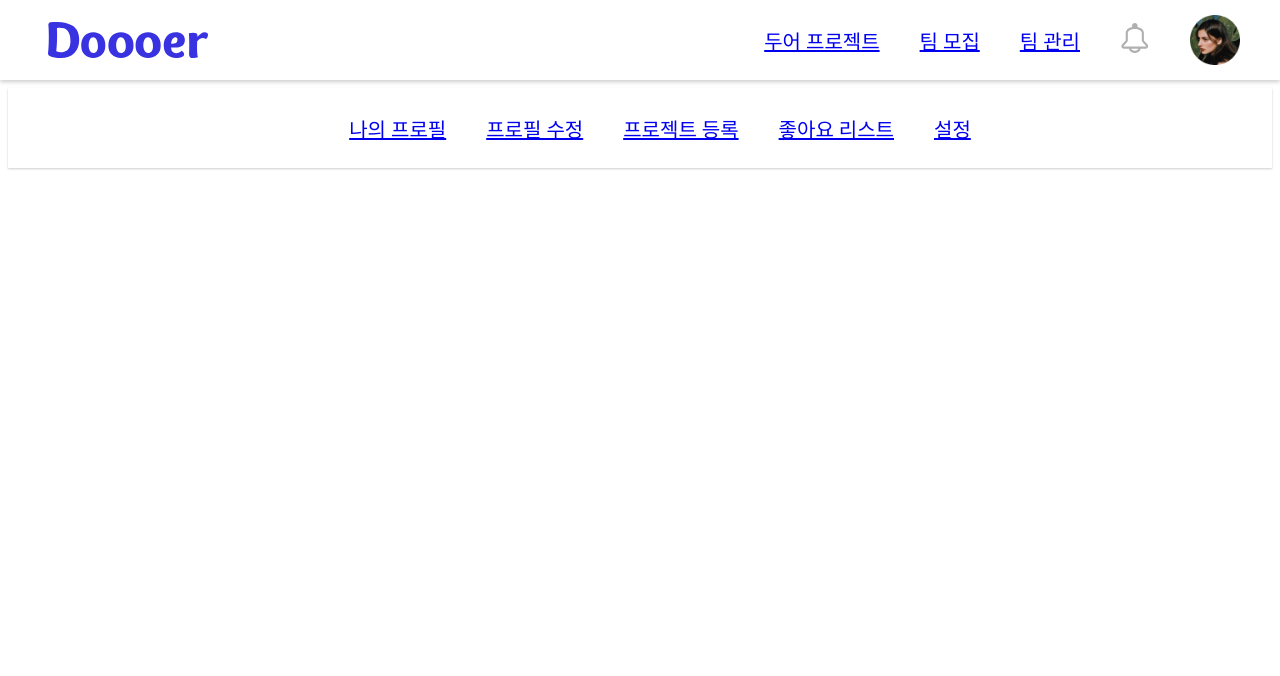
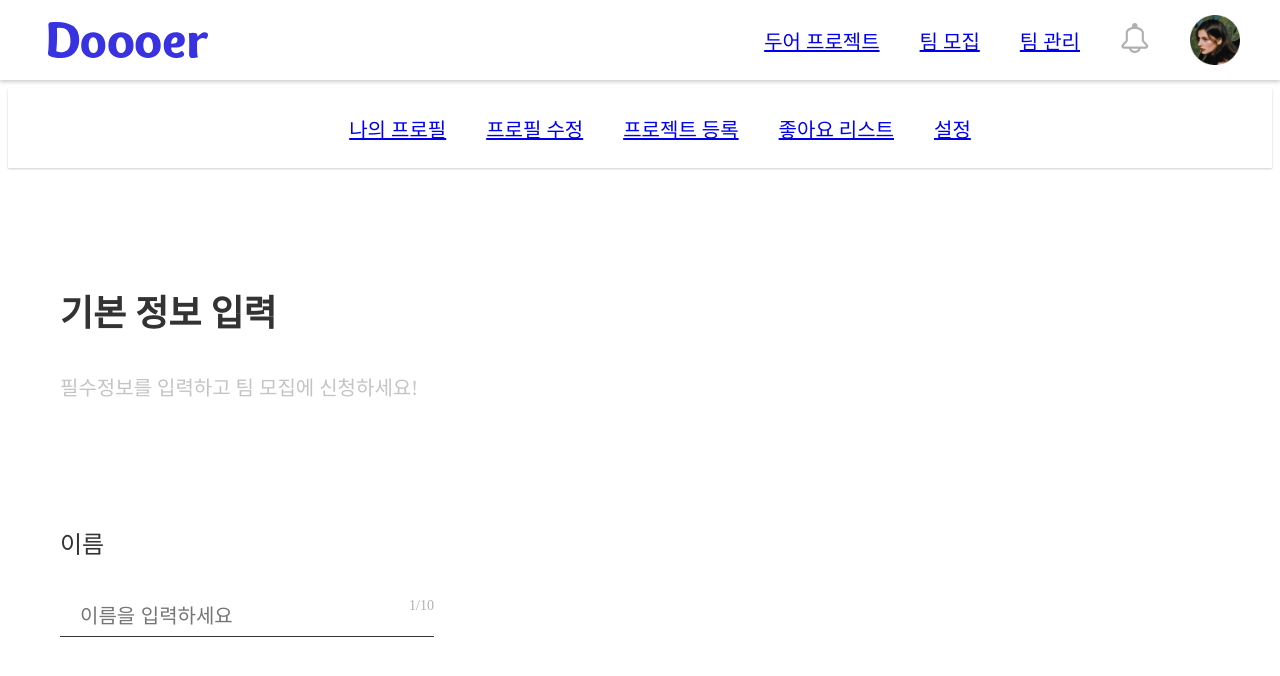
Before and after one commit to doooer/frontend, a Next.js app in the folder apps/main/: page /profile/edit in a window 1280 px wide. Shown: the top 676 px of the page. Built offline with nearby package versions, Linux system fonts and the light colour scheme.

Commit message:
FEAT: 임시커밋

```diff
--- a/apps/main/src/domains/profile/edit/Edit.model.ts
+++ b/apps/main/src/domains/profile/edit/Edit.model.ts
@@ -1,7 +1,11 @@
 import * as yup from 'yup';
 
-export interface EditRequest {}
+export interface EditRequest {
+  name: string;
+}
 
 export interface EditResponse {}
 
-export const EditRequestSchema = yup.object().shape({});
+export const EditRequestSchema = yup.object().shape({
+  name: yup.string().max(10).required(),
+});
--- a/apps/main/src/domains/profile/edit/Edit.view.model.ts
+++ b/apps/main/src/domains/profile/edit/Edit.view.model.ts
@@ -4,7 +4,7 @@ import { useForm } from 'react-hook-form';
 import { useMutation } from 'react-query';
 
 import { ViewModel } from '~/core/ViewModel';
-import { EditRequest, EditResponse } from '~/domains/profile/edit/Edit.model';
+import { EditRequest, EditRequestSchema, EditResponse } from '~/domains/profile/edit/Edit.model';
 
 export type EditViewModel = ViewModel<typeof useEditViewModel>;
 
@@ -17,8 +17,9 @@ export function useEditViewModel() {
     control,
     formState: { errors },
     handleSubmit,
+    getValues,
   } = useForm<EditRequest>({
-    resolver: yupResolver(),
+    resolver: yupResolver(EditRequestSchema),
     defaultValues: {},
   });
 
@@ -35,6 +36,7 @@ export function useEditViewModel() {
   return {
     control,
     errors,
+    getValues,
     hasAdditionalInfo,
     toggleAdditionalInfo,
     handleEditSubmit,
--- a/apps/main/src/domains/profile/edit/Edit.view.tsx
+++ b/apps/main/src/domains/profile/edit/Edit.view.tsx
@@ -1,16 +1,88 @@
+import styled from '@emotion/styled';
 import React from 'react';
+import { Controller } from 'react-hook-form';
 
-import { Main } from '~/domains/_layout/defaultLayout';
+import { Main, Section } from '~/domains/_layout/defaultLayout';
 
 import SubHeader from '../components/SubHeader';
+import Input from './components/Input';
 import { EditViewModel } from './Edit.view.model';
 
 export const EditView: React.VFC<EditViewModel> = React.memo(
-  ({ control, errors, handleEditSubmit, hasAdditionalInfo, toggleAdditionalInfo }) => {
+  ({ control, errors, handleEditSubmit, hasAdditionalInfo, toggleAdditionalInfo, getValues }) => {
     return (
       <Main>
         <SubHeader />
+
+        <Section>
+          <Content>
+            <TitleWrapper>
+              <Title>기본 정보 입력</Title>
+              <SubTitle>필수정보를 입력하고 팀 모집에 신청하세요!</SubTitle>
+            </TitleWrapper>
+
+            <InputWrapper>
+              <InputLabel>이름</InputLabel>
+              <Controller
+                control={control}
+                name="name"
+                defaultValue=""
+                render={({ field: { value, onChange, onBlur } }) => (
+                  <Input
+                    width={374}
+                    value={value}
+                    placeholder="이름을 입력하세요"
+                    onBlur={onBlur}
+                    onChange={onChange}
+                    maxLength={10}
+                  />
+                )}
+              />
+            </InputWrapper>
+          </Content>
+        </Section>
       </Main>
     );
   },
 );
+
+const Content = styled.div`
+  width: 100%;
+  display: flex;
+  flex-direction: column;
+  justify-content: flex-start;
+`;
+
+const TitleWrapper = styled.div`
+  width: 100%;
+  margin-top: 60px;
+  padding: ${({ theme: { space } }) => `${space.xSmall} 0px ${space.xSmall} ${space.xSmall}`};
+`;
+
+const Title = styled.p`
+  font-size: ${(props) => props.theme.fontSize.title};
+  font: ${(props) => props.theme.font.bold};
+  color: ${(props) => props.theme.color.black0};
+  font-weight: 700;
+`;
+
+const SubTitle = styled.p`
+  margin-top: ${(props) => props.theme.space.xSmall};
+  font: ${(props) => props.theme.font.medium};
+  color: #c4c4c4;
+  font-size: ${(props) => props.theme.fontSize.large};
+  font-weight: 500;
+`;
+
+const InputWrapper = styled.div`
+  margin-top: ${(props) => props.theme.space.large};
+  width: 100%;
+  padding: ${({ theme: { space } }) => `${space.xSmall} 0px ${space.large} ${space.xSmall}`};
+`;
+
+const InputLabel = styled.p`
+  color: ${(props) => props.theme.color.black0};
+  font-size: ${(props) => props.theme.fontSize.xLarge};
+  font-weight: 500;
+  font: ${(props) => props.theme.font.medium};
+`;
--- /dev/null
+++ b/apps/main/src/domains/profile/edit/components/Input.tsx
@@ -0,0 +1,72 @@
+import styled from '@emotion/styled';
+import React, { useState } from 'react';
+
+interface Props {
+  width: number;
+  placeholder: string;
+  onBlur: () => void;
+  onChange: (...event: any[]) => void;
+  value: string;
+  inputStyle?: React.CSSProperties;
+  maxLength?: number;
+}
+
+const Input: React.FC<Props> = ({ width, placeholder, onBlur, onChange, value, inputStyle, maxLength }) => {
+  const [focused, setFocused] = useState(false);
+
+  const onFocusIn = () => {
+    setFocused(true);
+  };
+
+  const onFocusOut = () => {
+    onBlur();
+    setFocused(false);
+  };
+
+  return (
+    <Container focused={focused} width={width}>
+      <TextInput
+        onChange={onChange}
+        onBlur={onFocusOut}
+        placeholder={placeholder}
+        value={value}
+        onFocus={onFocusIn}
+        type="text"
+        style={inputStyle}
+      />
+      {maxLength && <InputLength>{`${value.length + 1}/${maxLength}`}</InputLength>}
+    </Container>
+  );
+};
+
+const Container = styled.div<{ focused: boolean; width: number }>`
+  width: ${(props) => `${props.width}px`};
+  padding-bottom: ${(props) => props.theme.space.tiny};
+  border-bottom: ${({ focused, theme: { color } }) => `1px solid ${focused ? color.blue0 : color.black0}`};
+  margin-top: ${(props) => props.theme.space.xSmall};
+  display: flex;
+  flex-direction: row;
+`;
+
+const TextInput = styled.input`
+  border: none;
+  flex: 1;
+  padding: ${({ theme: { space } }) => `${space.xSmall} ${space.xSmall} 0px ${space.xSmall}`};
+  font: ${(props) => props.theme.font.medium};
+  font-size: ${(props) => props.theme.fontSize.large};
+  color: ${(props) => props.theme.color.black0};
+  :focus {
+    outline: none;
+  }
+`;
+
+const InputLength = styled.p`
+  display: inline;
+  font-size: ${(props) => props.theme.fontSize.xSmall};
+  font: ${(props) => props.theme.font.regular};
+  color: ${(props) => props.theme.color.black20};
+  font-weight: 400;
+  align-self: flex-end;
+`;
+
+export default Input;
```
